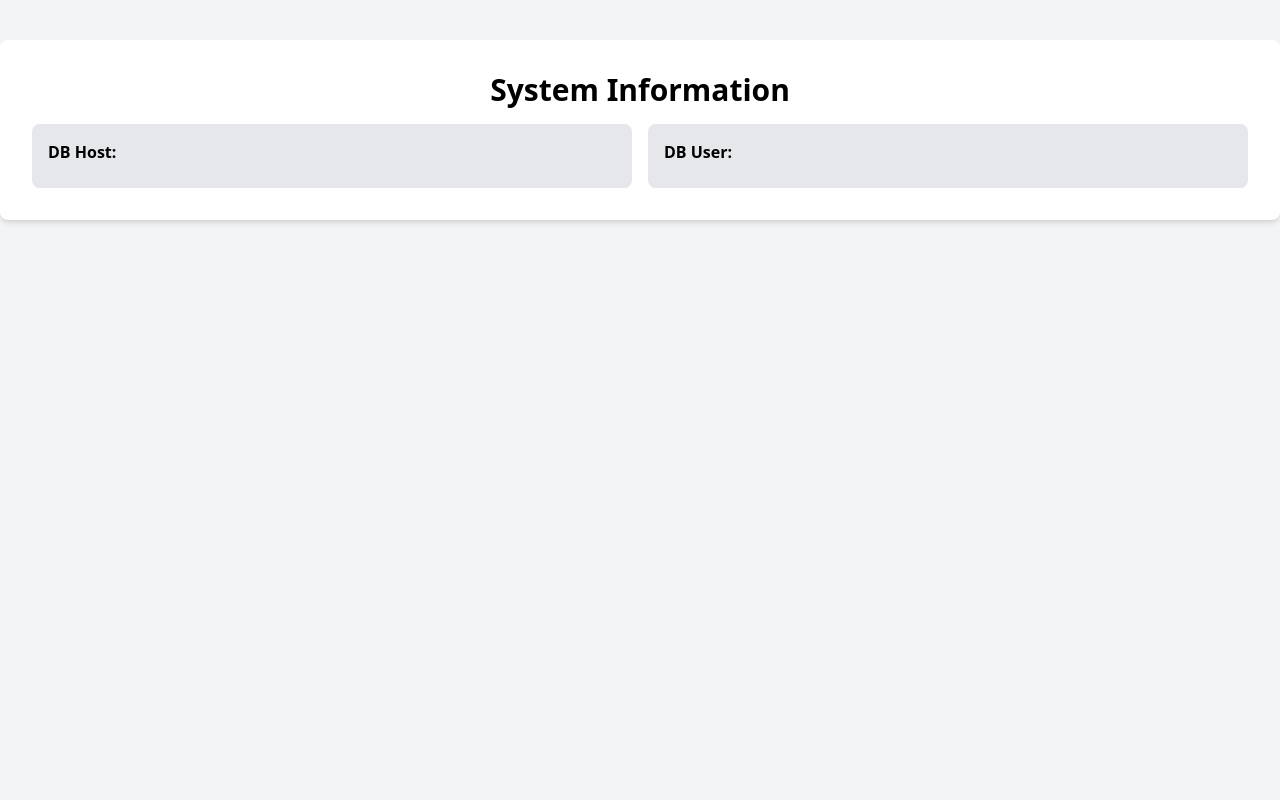
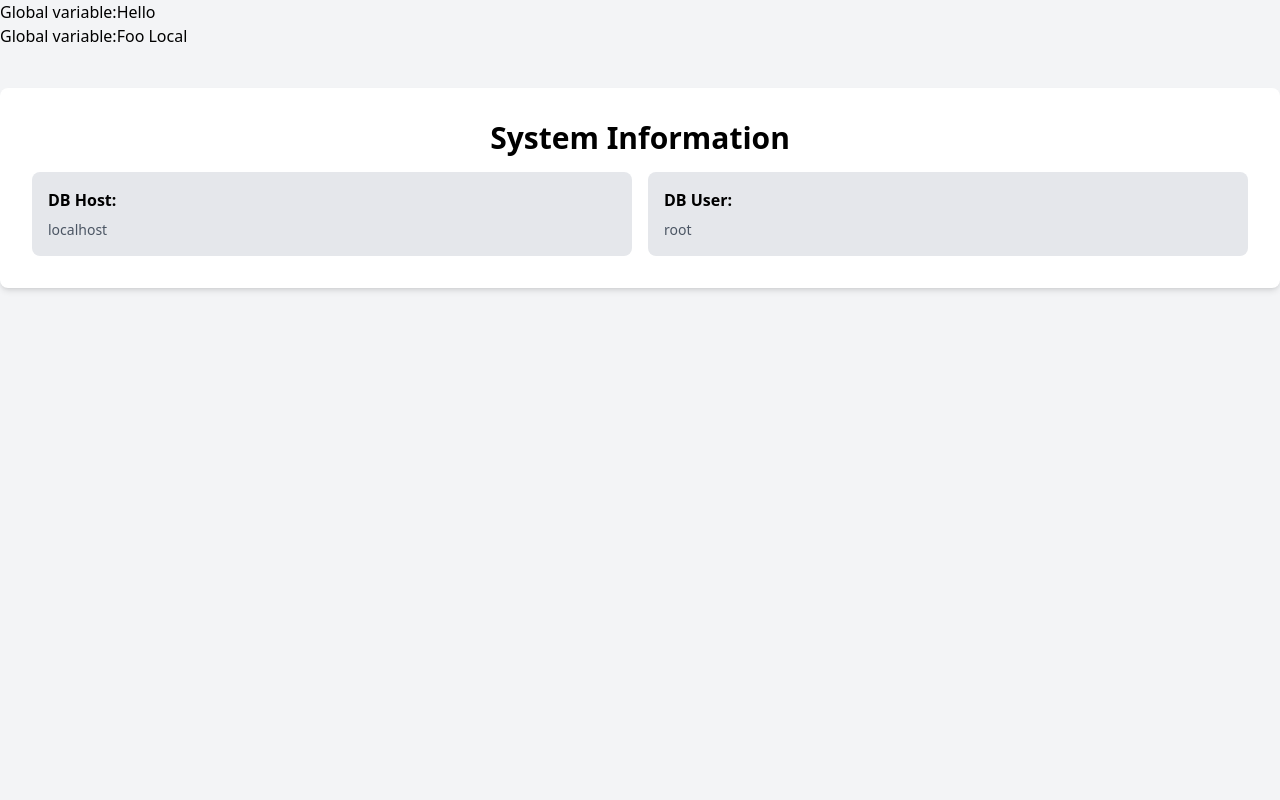
Before and after one commit to KAS-L1/php-sandbox-starter, a PHP site: page / in a window 1280 px wide. Run offline with PHP 8.4, Linux system fonts and the light colour scheme; some libraries are stand-ins or nearby versions.

Commit message:
done superglobal ep2

```diff
--- a/06-superglobals/02-env-globals/index.php
+++ b/06-superglobals/02-env-globals/index.php
@@ -1,3 +1,27 @@
+<?php
+  putenv('DB_HOST=localhost');
+  putenv('DB_USER=root');
+
+  $host = getenv('DB_HOST');
+  $user = getenv('DB_USER');
+
+  $foo = 'Global variable';
+
+  function test(){
+    $foo = 'Foo Local';
+
+    echo 'Global variable:' . $GLOBALS['foo'].'<br>';
+    echo 'Global variable:' . $foo;
+  }
+  // var_dump(getenv());
+
+  $foo ='Hello';
+  test();
+?>
+
+
+
+
 <!DOCTYPE html>
 <html lang="en">
 
@@ -15,11 +39,11 @@
 
       <div class="bg-gray-200 p-4 rounded-lg">
         <strong class="block mb-2">DB Host:</strong>
-
+        <p class="text-gray-600 text-sm"><?php echo getenv('DB_HOST');?></p>
       </div>
       <div class="bg-gray-200 p-4 rounded-lg">
         <strong class="block mb-2">DB User:</strong>
-
+        <p class="text-gray-600 text-sm"><?php echo getenv('DB_USER');?></p>
       </div>
 
     </div>
```
